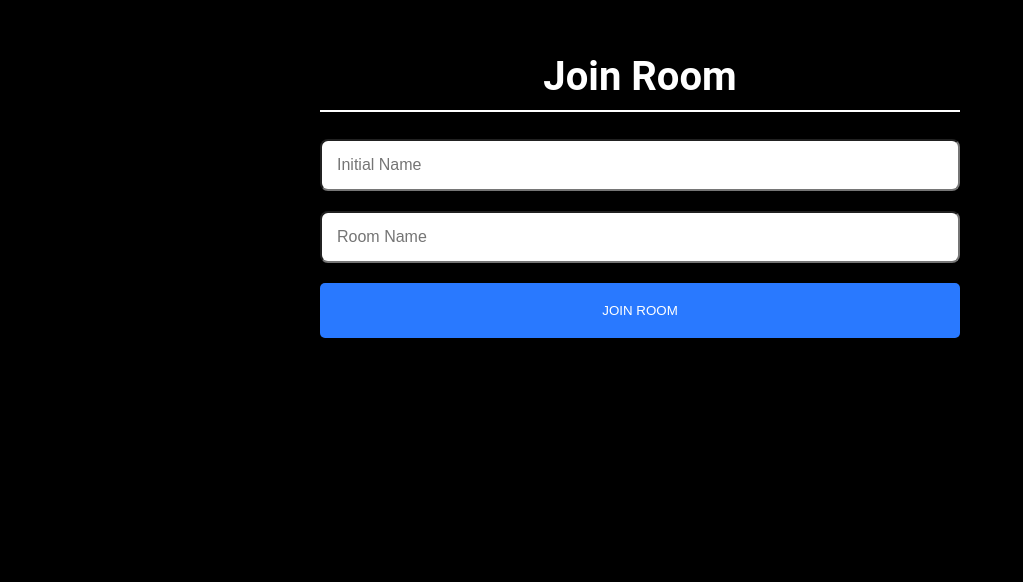
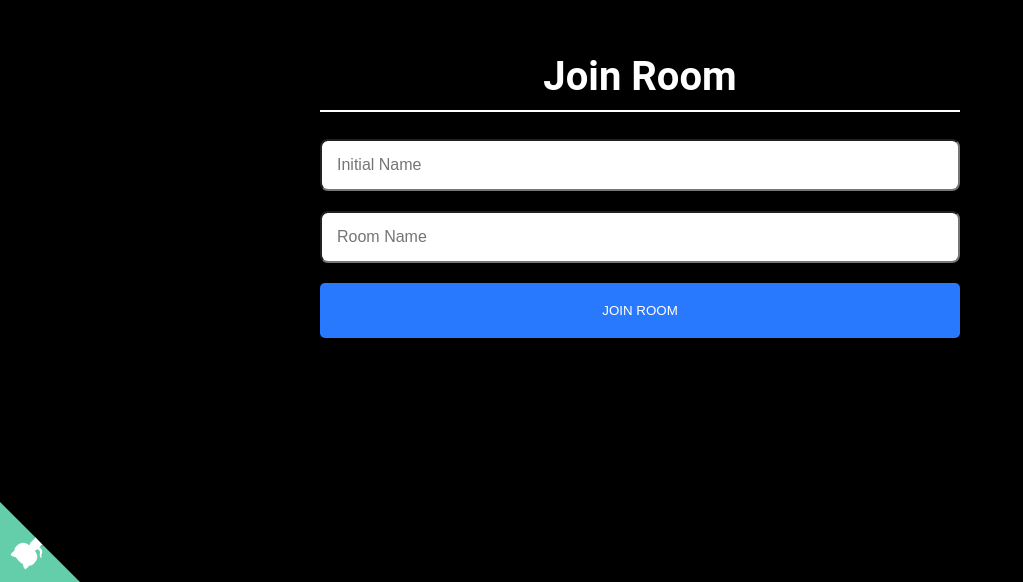
Before and after one commit to stanleyowen/chatapp, a React (Create React App) app in the folder client/: page / in a window 1280 px wide. Shown: the part 218-800 px from the top of the page, without its empty margins (0-1023 px from the left). Built offline with nearby package versions, Linux system fonts and the light colour scheme; the HTML template or start-up script is replaced by a standard one.

Commit message:
Added GitHub Ribbon (Fixed #8)

```diff
--- a/client/public/index.html
+++ b/client/public/index.html
@@ -8,7 +8,7 @@
     <meta name="description" content="A simple ChatApp built by Stanley Owen using Real Time Chat" />
     <link rel="apple-touch-icon" href="%PUBLIC_URL%/logo192.png" />
     <link rel="manifest" href="%PUBLIC_URL%/manifest.json" />
-    <title>ChatApp by Stanley Owen</title>
+    <title>Chat Application</title>
   </head>
   <body>
     <noscript>You need to enable JavaScript to run this app.</noscript>
--- a/client/src/components/Join.js
+++ b/client/src/components/Join.js
@@ -15,6 +15,13 @@
                     <button className="button mt-20" type="submit">Join Room</button>
                 </Link>
             </div>
+            <a href="https://github.com/stanleyowen/todo-application" target="_blank" rel="noreferrer noopener" className="github-corner" aria-label="View Source Code on GitHub">
+                <svg width="80" height="80" viewBox="0 0 250 250" style={{ fill: '#64CEAA', color: '#fff', position: 'fixed', bottom: '0', border: '0', left: '0', transform: 'scale(-1, -1)' }} aria-hidden="true">
+                    <path d="M0,0 L115,115 L130,115 L142,142 L250,250 L250,0 Z"></path>
+                    <path d="M128.3,109.0 C113.8,99.7 119.0,89.6 119.0,89.6 C122.0,82.7 120.5,78.6 120.5,78.6 C119.2,72.0 123.4,76.3 123.4,76.3 C127.3,80.9 125.5,87.3 125.5,87.3 C122.9,97.6 130.6,101.9 134.4,103.2" fill="currentColor" style={{ transformOrigin: '130px 106px' }} className="octo-arm"></path>
+                    <path d="M115.0,115.0 C114.9,115.1 118.7,116.5 119.8,115.4 L133.7,101.6 C136.9,99.2 139.9,98.4 142.2,98.6 C133.8,88.0 127.5,74.4 143.8,58.0 C148.5,53.4 154.0,51.2 159.7,51.0 C160.3,49.4 163.2,43.6 171.4,40.1 C171.4,40.1 176.1,42.5 178.8,56.2 C183.1,58.6 187.2,61.8 190.9,65.4 C194.5,69.0 197.7,73.2 200.1,77.6 C213.8,80.2 216.3,84.9 216.3,84.9 C212.7,93.1 206.9,96.0 205.4,96.6 C205.1,102.4 203.0,107.8 198.3,112.5 C181.9,128.9 168.3,122.5 157.7,114.1 C157.9,116.9 156.7,120.9 152.7,124.9 L141.0,136.5 C139.8,137.7 141.6,141.9 141.8,141.8 Z" fill="currentColor" className="octo-body"></path>
+                </svg>
+            </a>
         </div>
     )
 }
--- a/client/src/index.css
+++ b/client/src/index.css
@@ -190,3 +190,9 @@
     overflow: auto;
     flex: auto;
 }
+.github-corner:hover .octo-arm{ animation:octocat-wave 560ms ease-in-out }
+@keyframes octocat-wave{
+    0%,100%{transform:rotate(0)}
+    20%,60%{transform:rotate(-25deg)}
+    40%,80%{transform:rotate(10deg)}
+}
```
